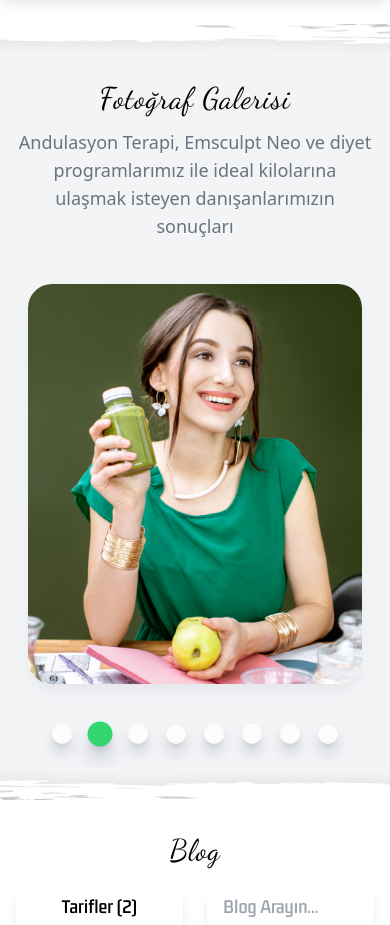
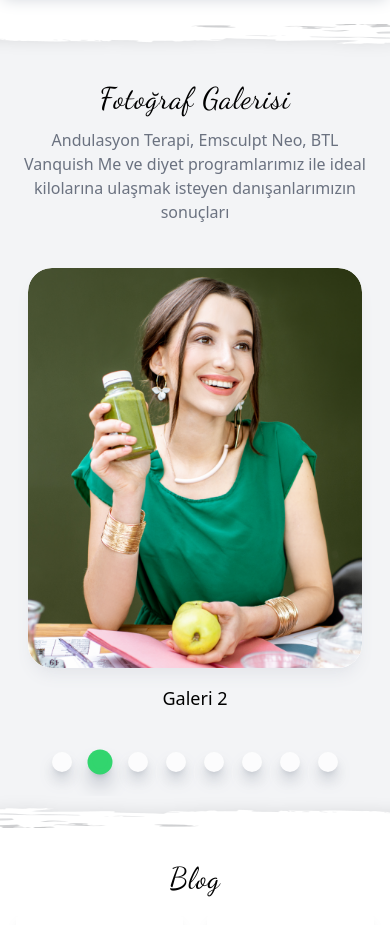
Before and after one commit to BatuhanKeskinsoy/diyetisyen, a Next.js app: page / in a window 390 px wide. Shown: the part 2300-3225 px from the top of the page. Built offline with nearby package versions, Linux system fonts and the light colour scheme.

Commit message:
gallery zoom ( react awesome lightbox )

```diff
--- a/package.json
+++ b/package.json
@@ -12,6 +12,7 @@
     "next": "13.5.6",
     "next-share": "^0.27.0",
     "react": "^18",
+    "react-awesome-lightbox": "^1.8.1",
     "react-dom": "^18",
     "react-icons": "^4.11.0",
     "react-slick": "^0.29.0",
--- a/src/components/Gallery/Gallery.js
+++ b/src/components/Gallery/Gallery.js
@@ -1,8 +1,25 @@
-import React from 'react'
+import React, { useState } from 'react'
 import galleryPhotosData from '@/data/galleryPhotos';
 import Item from './Item';
+import servicesData from '@/data/services'
+import Lightbox from 'react-awesome-lightbox';
+import 'react-awesome-lightbox/build/style.css';
 
 function Gallery(props) {
+
+    const hizmetler = servicesData.map((item) => item.title).join(', ')
+
+    const [lightboxOpen, setLightboxOpen] = useState(false);
+    const [currentImage, setCurrentImage] = useState(0);
+
+    const openLightbox = (index) => {
+        setCurrentImage(index);
+        setLightboxOpen(true);
+    };
+
+    const closeLightbox = () => {
+        setLightboxOpen(false);
+    };
 
     const Slider = props.Slider
 
@@ -44,30 +61,35 @@ function Gallery(props) {
             }
         ]
     };
+
     return (
         <section id='gallerySection' className="relative bg-gray-100">
             <div className='container mx-auto lg:px-0 px-4 lg:py-24 pt-14 pb-24 gap-y-8 flex flex-col'>
                 <div className="flex flex-col gap-y-3">
                     <h2 className='text-3xl lg:text-5xl font-dancing tracking-wide text-center'>Fotoğraf Galerisi</h2>
-                    <p className='text-lg text-gray-500 text-center'>Andulasyon Terapi, Emsculpt Neo ve diyet programlarımız ile ideal kilolarına ulaşmak isteyen danışanlarımızın sonuçları</p>
+                    <p className='text-base lg:text-lg text-gray-500 text-center'>{hizmetler} ve diyet programlarımız ile ideal kilolarına ulaşmak isteyen danışanlarımızın sonuçları</p>
                 </div>
                 <Slider {...settings}>
-
-                    {
-                        galleryPhotosData.map((galleryItem, key) => (
-
-                            <Item
-                                key={key}
-                                image={galleryItem.image}
-                                alt={galleryItem.alt} />
-
-                        ))
-                    }
-
+                    {galleryPhotosData.map((galleryItem, index) => (
+                        <Item
+                            key={index}
+                            image={galleryItem.image}
+                            alt={galleryItem.alt}
+                            openLightbox={() => openLightbox(index)}
+                        />
+                    ))}
                 </Slider>
             </div>
+
+            {lightboxOpen && (
+                <Lightbox
+                    images={galleryPhotosData.map((item) => ({ url: item.image, title: item.alt }))}
+                    onClose={closeLightbox}
+                    startIndex={currentImage}
+                />
+            )}
         </section>
     )
 }
 
-export default Gallery
+export default Gallery;
--- a/src/components/Gallery/Item.js
+++ b/src/components/Gallery/Item.js
@@ -1,21 +1,40 @@
-import React from 'react'
-import Image from 'next/image'
+import React from 'react';
+import Image from 'next/image';
+import { BsZoomIn } from 'react-icons/bs'
 
 function Item(props) {
+    const {
+        openLightbox = props.openLightbox,
+        image = props.image,
+        alt = props.alt,
+        key = props.key
+    } = props
+
     return (
         <div className="sliderItem p-3">
-            <div className='relative h-[400px] w-full bg-white flex justify-center items-center rounded-3xl shadow-lg shadow-gray-200 mb-2'>
+            <div
+                className='relative h-[400px] w-full bg-white flex justify-center items-center rounded-3xl shadow-lg shadow-gray-200 mb-2 cursor-pointer group overflow-hidden hover:scale-105 transition-all'
+                onClick={() => openLightbox(key - 1)}
+            >
+                <div
+                    className="opacity-0 group-hover:opacity-100 flex bg-site/30 absolute left-0 top-0 w-full h-full justify-center items-center text-4xl z-10 transition-all"
+                >
+                    <BsZoomIn size={60} className='text-white' />
+                </div>
                 <Image
-                    src={props.image}
-                    alt={props.alt}
-                    title={props.alt}
+                    src={image}
+                    alt={alt}
+                    title={alt}
                     fill
                     loading='lazy'
                     sizes="(max-width: 768px) 100vw, 100vw"
-                    className='rounded-3xl object-cover object-center' />
+                    className='rounded-3xl object-cover object-center'
+                />
             </div>
+
+            <div className='py-2 px-4 text-center text-lg'>{alt}</div>
         </div>
-    )
+    );
 }
 
-export default Item
+export default Item;
```
